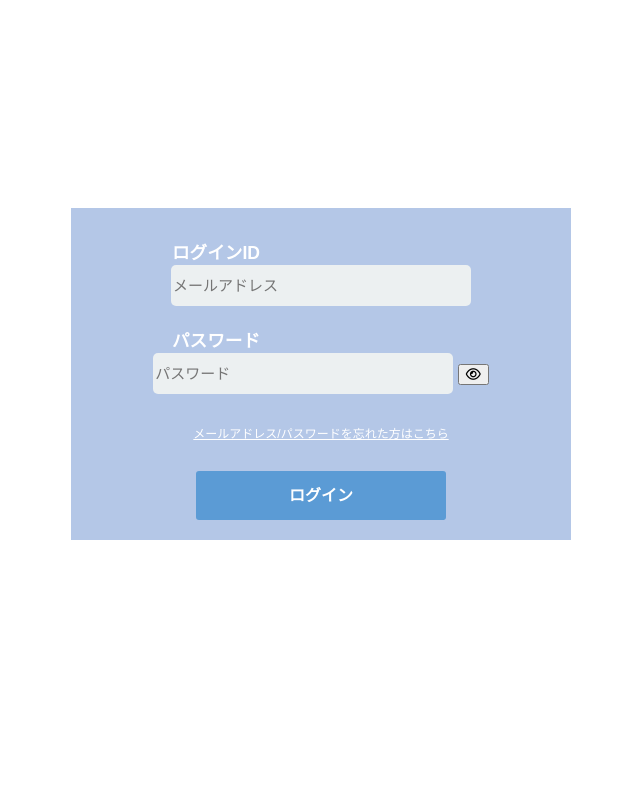
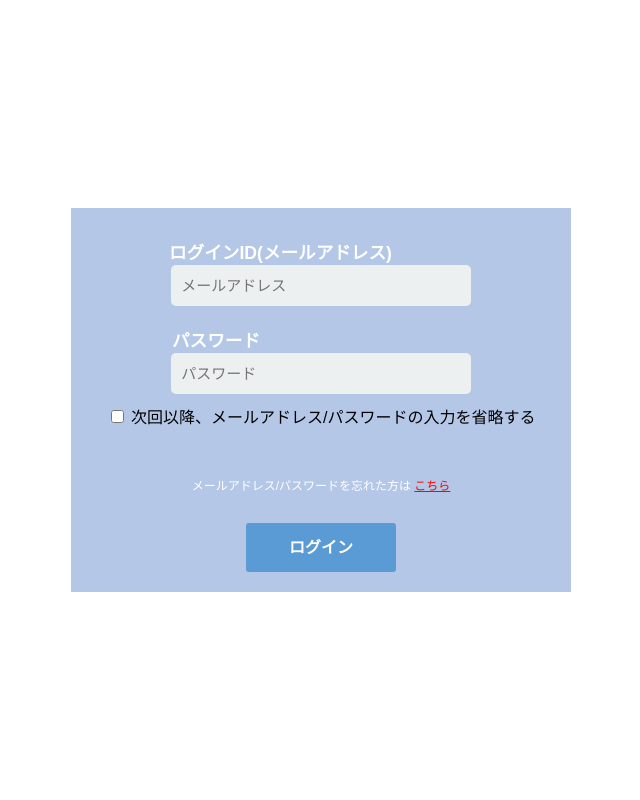
Before and after one commit to WaitShimizu/EZTaxCraft_flask, a Flask app: page / in a window 1280 px wide. Shown: the whole page, without its empty margins (319-959 px from the left). Run offline with Flask 3, Linux system fonts and the light colour scheme; some libraries are stand-ins or nearby versions.

Commit message:
サンプル画面修正

```diff
--- a/app/static/sample.css
+++ b/app/static/sample.css
@@ -1,10 +1,12 @@
 * {
     box-sizing: border-box;
+    text-align: center;
 }
 
 *:focus {
     outline: none;
 }
+
 body {
     font-family: Arial;
     /* 画面の色設定 */
@@ -12,26 +14,21 @@ background-color: #FFF;
     /* 余白設定 */
     padding: 50px;
 }
+
 .login {
     /* 小枠の高さ設定 */
     margin: 150px auto;
     /* 小枠の大きさ設定 */
     width: 500px;
-}
-.login-screen {
     /* 小枠の色設定 */
     background-color: #b4c7e7;
     padding: 20px;
     border-radius: 0px
 }
 
-.app-title {
-text-align: center;
-color: #ffffff;
-}
 .email-left {
     label {
-    margin: 1.5px 0 1.5px -210px;
+        margin: 1.5px 0 1.5px -81px;
         display: inline-block;
         color: #ffffff;
         font-size: 1.1em;
@@ -39,6 +36,7 @@ color: #ffffff;
         font-weight: bold;
     }
 }
+
 .password-left{
     label {
         margin: 1.5px 0 1.5px -210px;
@@ -49,14 +47,16 @@ color: #ffffff;
         font-weight: bold;
     }
 }
-.login-form {
-text-align: center;
-}
+
 .control-group {
     margin-bottom: 10px;
 }
 
-input {
+.checkbox-omit-entry {
+    margin: auto;
+}
+
+.login-field {
     text-align: left;
     background-color: #ECF0F1;
     border: 2px solid transparent;
@@ -83,10 +83,10 @@ box-shadow: none;
     text-decoration: none;
     text-shadow: none;
     border-radius: 3px;
-  box-shadow: none;
+    /* ログインボタンの横幅変更 */
     transition: 0.25s;
     display: block;
-  width: 250px;
+    width: 150px;
     margin: 0 auto;
     font-weight: bold;
 }
@@ -95,7 +95,7 @@ box-shadow: none;
     background-color: #2980B9;
 }
 
-.login-link {
+.forget-info-link {
     font-size: 12px;
     color: #ffffff;
     display: block;
--- a/app/templates/sample.html
+++ b/app/templates/sample.html
@@ -1,33 +1,39 @@
 <!DOCTYPE html>
 <html lang="ja">
+    <head>
+        <meta charset="utf-8">
+        <link rel="stylesheet" href="/static/sample.css">
+    </head>
     <body>
-    <link rel="stylesheet" href="/static/sample.css">
         <div class="login">
-      <div class="login-screen">
             <div class="login-form">
             <div class="email-left">
-            <label for="email">ログインID</label><br/>
+                <label for="email">ログインID(メールアドレス)</label>
             </div>
             <div class="control-group">
-          <input type="text" class="login-field" value="" placeholder="メールアドレス" id="login-name">
+                <input type="text" class="login-field" value="" placeholder="  メールアドレス" id="login-name">
                 <label class="login-field-icon fui-user" for="login-name"></label>
             </div>
             <div class="password-left">
                 <label for="password">パスワード</label>
             </div>
             <div class="control-group">
-          <input type="password" class="login-field" value="" placeholder="パスワード" id="login-pass">
-          <span id="view">
-            <!-- 目のアイコン -->
-            <button id="view"><i class="fa-regular fa-eye"></i></button>
-            <script src="https://kit.fontawesome.com/be91c86e75.js" crossorigin="anonymous"></script>
-        </span>
+                <input type="password" class="login-field" value="" placeholder="  パスワード" id="login-pass">
                 <label class="login-field-icon fui-lock" for="login-pass"></label>
             </div>
-          <a class="login-link" href="#">メールアドレス/パスワードを忘れた方はこちら</a>
+            <div class="checkbox-omit-entry">
+                <label for="acceptpolicy">
+                    <input type="checkbox" id="acceptpolicy" name="acceptpolicy" value="true">
+                    次回以降、メールアドレス/パスワードの入力を省略する
+                </label>
+            </div><br>
+            <div class="forget-info-link">
+                <a>メールアドレス/パスワードを忘れた方は</a>
+                <a href="https://codeprep.jp/" target="_blank" rel="noopener noreferrer"
+                    style="color:red;">こちら
+                </a>
+            </div>
             <a class="btn btn-primary btn-large btn-block" href="#">ログイン</a>
-        </div>
-      </div>
         </div>
     </body>
 </html>
```
Also changed, not shown: app/static/sample.js (line endings or trailing spaces). Lines whose indentation alone changed are shown as unchanged.
